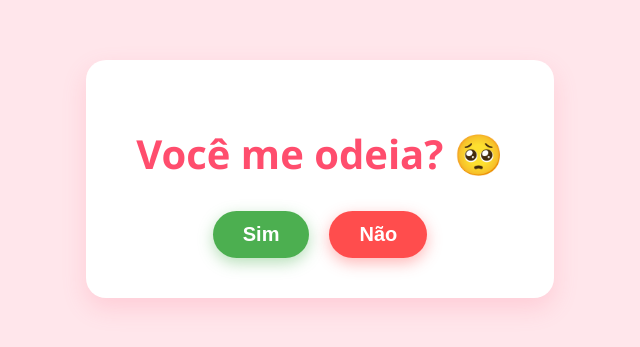
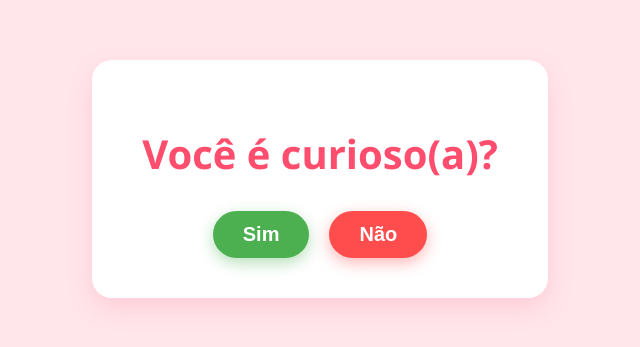
Before and after one commit to CesarLucasSB/Aleatorios, a plain HTML site: page index.html in a window 1280 px wide. Shown: the part 221-568 px from the top of the page, without its empty margins (320-960 px from the left). Drawn offline with Linux system fonts and the light colour scheme.

Commit message:
Update index.html
Curioso...

```diff
--- a/index.html
+++ b/index.html
@@ -3,7 +3,7 @@
 <head>
     <meta charset="UTF-8">
     <meta name="viewport" content="width=device-width, initial-scale=1.0">
-    <title>Você me odeia?</title>
+    <title>Você eh curioso?</title>
     <style>
         body {
             display: flex;
@@ -82,7 +82,7 @@
 <body>
 
     <div id="caixa-pergunta">
-        <h1>Você me odeia? 🥺</h1>
+        <h1>Você é curioso(a)?</h1>
         <div class="buttons">
             <button id="btn-sim">Sim</button>
             <button id="btn-nao">Não</button>
```
